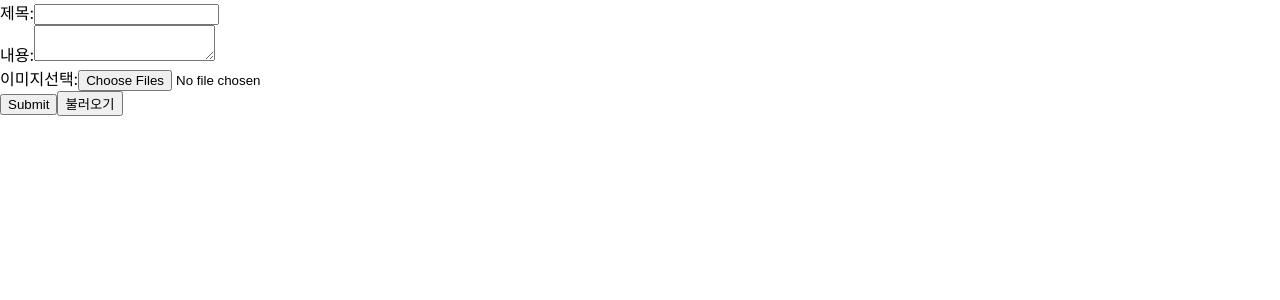
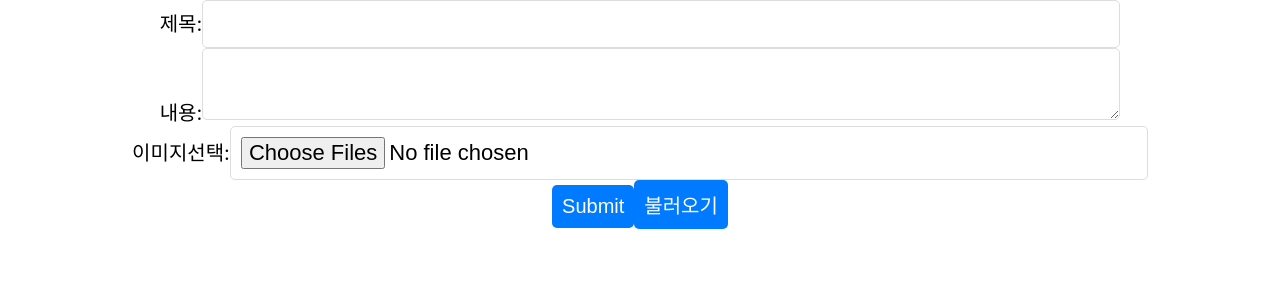
Before and after one commit to LeePaDack/Springboot-React, a React (Create React App) app in the folder image-front/: page / in a window 1280 px wide. Shown: the top 300 px of the page. Built offline with nearby package versions, Linux system fonts and the light colour scheme.

Commit message:
css 추가

```diff
--- a/image-front/src/App.css
+++ b/image-front/src/App.css
@@ -1,3 +1,93 @@
-.image-input {
+.App {
+  text-align: center;
+}
+
+.form-container {
+  margin-bottom: 20px;
+  padding: 10px;
+  /*#111 검정  ~~ 중간 검정과 흰색 사이 색상 ~~~  #fff흰색*/
+  border:  1px solid #ddd;
+  border-radius: 5px;
+  background-color: #f9f9f9;
+}
+
+.form-container table {
+  width: 100%;
+}
+.form-container td {
+  padding: 10px;
+}
+
+/* form-container 내부의 input label css */
+input, textarea{
+  width:70%;
+  padding: 10px;
+  border:1px solid #ddd;
+  border-radius: 5px;
+  font-size: 22px;
+}
+
+label {
+  font-size: 20px;
+}
+
+.file-label {
+  display: inline-block;
+  padding: 10px 20px;
+  background-color: #007bff;
+  color: white;
+  border-radius: 5px;
+  cursor: pointer;
+}
+
+.file-label input {
   display: none;
 }
+
+button {
+  background-color: #007bff;
+  color: white;
+  border: none;
+  border-radius: 5px;
+  padding: 10px;
+  cursor: pointer;
+  font-size: 20px;
+}
+button:hover, .file-label:hover {
+  background-color: #d6eaff;
+  color: black;
+}
+
+.posts-container {
+  margin-top: 20px;
+}
+
+.post {
+  border: 1px solid #ddd;
+  background-color: #fff;
+  margin-bottom: 10px;
+  border-radius: 5px;
+  padding: 10px;
+}
+
+.post .images {
+  display: flex;
+  flex-wrap: wrap;
+  justify-content: center;
+}
+
+.post .images img {
+  /*가로 길이 최대 크기 설정
+  200px 이상인 이미지 크기를
+  200px 이상 커지지못하도록 조정
+  */
+  max-width: 200px;
+  margin-right: 10px;
+  border: 1px solid #ddd;
+  border-radius: 5px;
+  padding: 10px;
+}
+
+tbody label .file-label, tbody button{
+  display: flex;
+}
```
